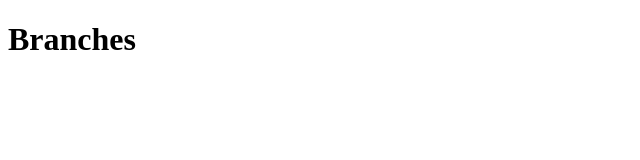
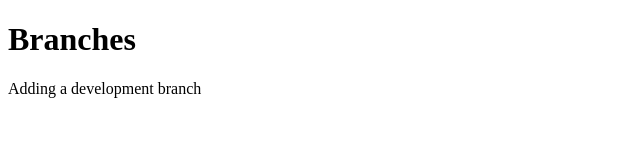
Before and after one commit to aniikag/mdia-4590, a plain HTML site: page about.html in a window 1280 px wide. Shown: the whole page, without its empty margins (0-640 px from the left). Drawn offline with Linux system fonts and the light colour scheme.

Commit message:
Update about.html

```diff
--- a/about.html
+++ b/about.html
@@ -11,6 +11,7 @@
     </head>
     <body>
         <h1>Branches</h1>
+        <p>Adding a development branch</p>
 
         <script src="" async defer></script>
     </body>
```
